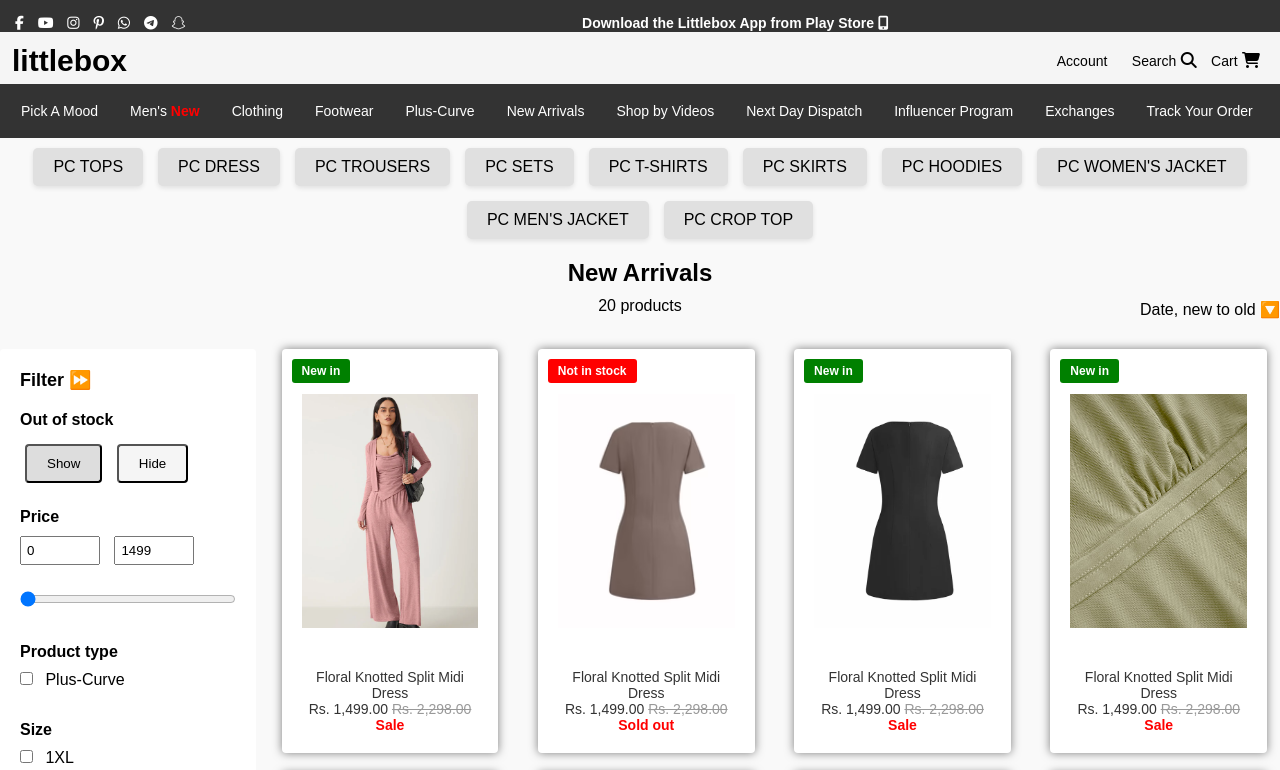
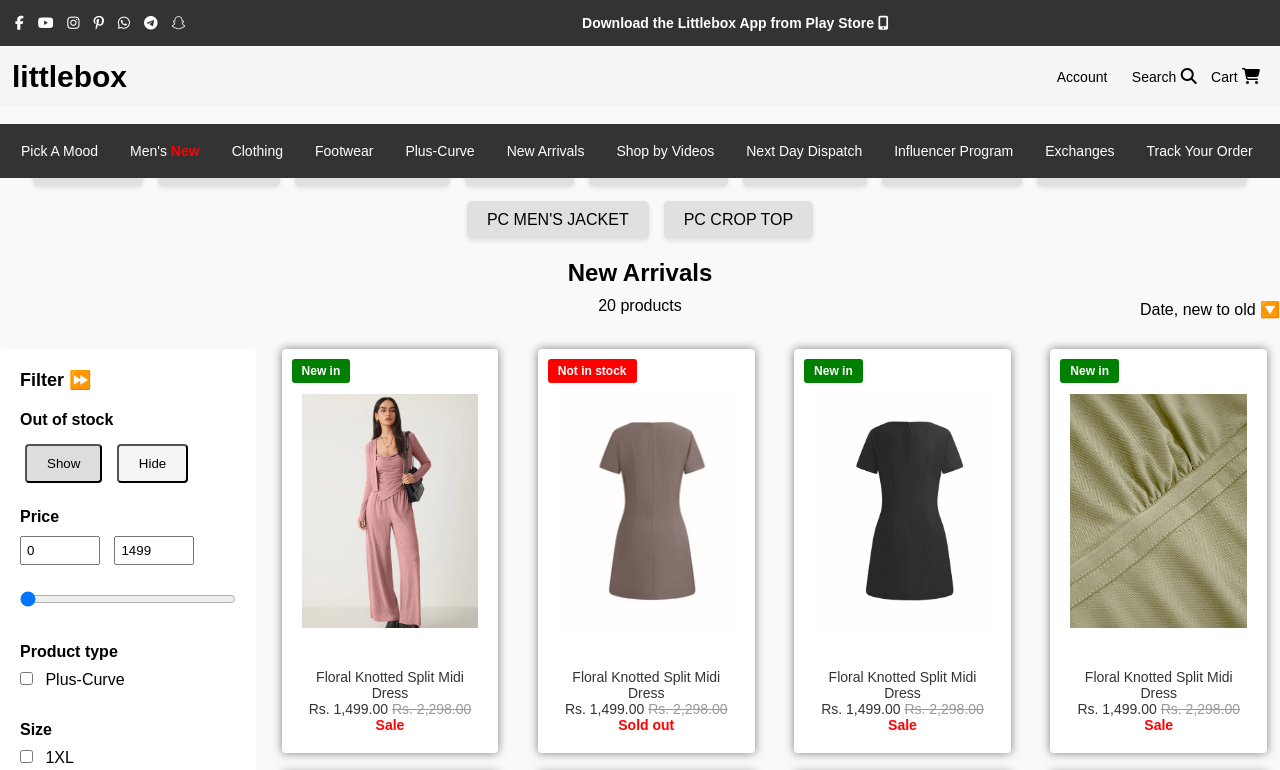
Before and after one commit to Monisasmal/LittleBoxIndia-New-Arrivals, a plain HTML site: page index.html in a window 1280 px wide. Shown: the top 770 px of the page. Drawn offline with Linux system fonts and the light colour scheme.

Commit message:
Update style.css

```diff
--- a/style.css
+++ b/style.css
@@ -63,7 +63,7 @@ body {
     padding: 20px 0;
     text-align: start;
     position: fixed;
-    top: 4%;
+    top: 6%;
     width: 100%;
     padding: 12px;
     z-index: 1000;
@@ -97,7 +97,7 @@ body {
     background-color: #333;
     overflow: hidden;
     position: fixed;
-    top: 10.5%;
+    top: 15.5%;
     width: 100%;
     padding: 5px;
     z-index: 1000;
```
